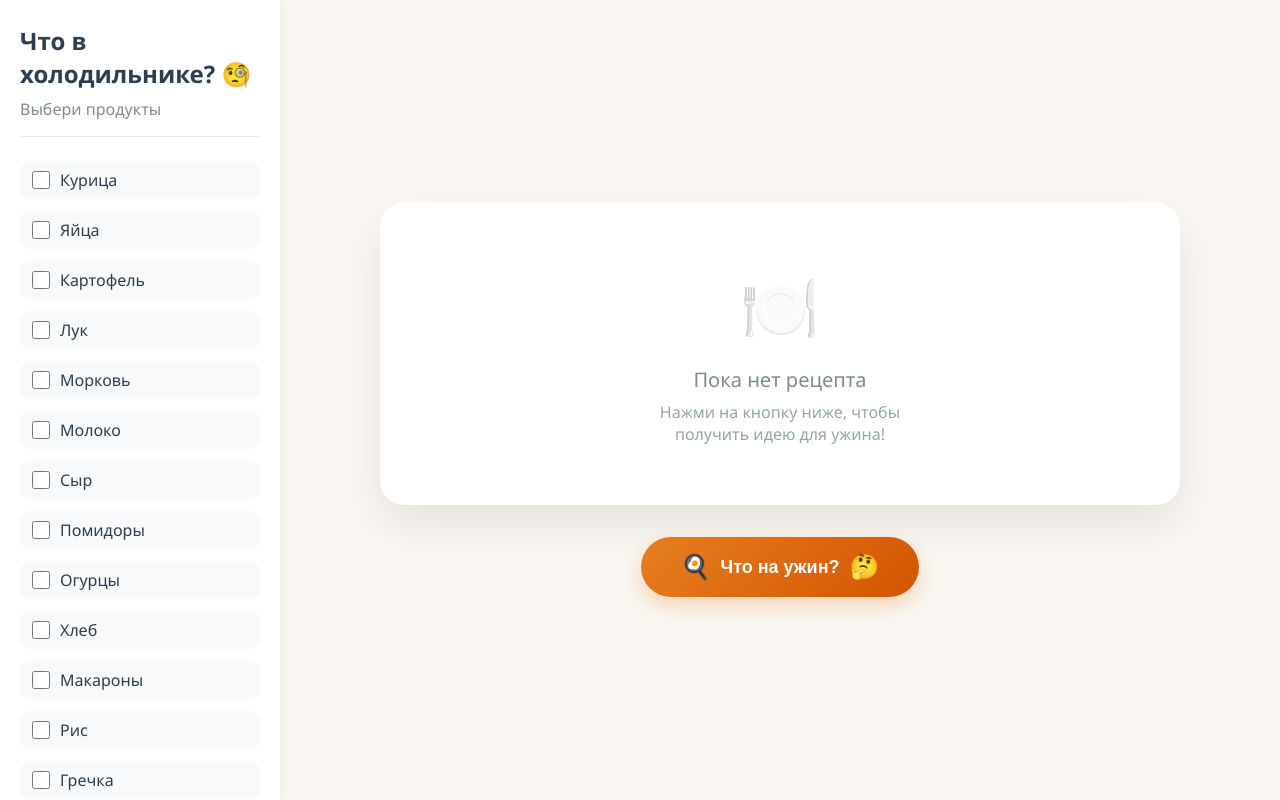
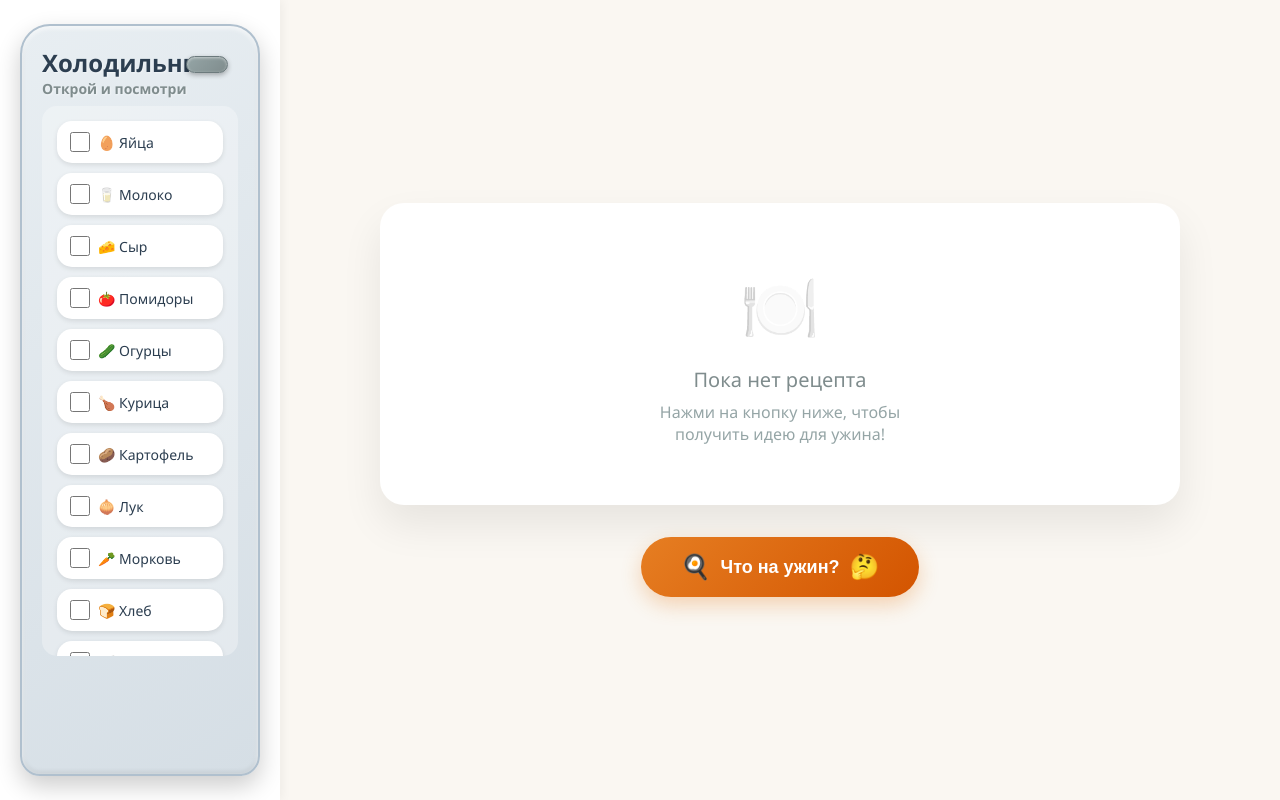
Before and after one commit to Nadya-Semyonova/chto_na_uzhin, a React (Vite) app: page / in a window 1280 px wide. Built offline with nearby package versions, Linux system fonts and the light colour scheme.

Commit message:
сайдбар в виде холодильника

```diff
--- a/src/components/Sidebar/Sidebar.module.css
+++ b/src/components/Sidebar/Sidebar.module.css
@@ -2,66 +2,127 @@
   height: 100%;
   display: flex;
   flex-direction: column;
+  background: linear-gradient(145deg, #e8eef2 0%, #d5dee5 100%);
+  border-radius: 30px 30px 20px 20px;
+  padding: 20px;
+  box-shadow:
+    0 10px 25px rgba(0, 0, 0, 0.2),
+    inset 0 2px 5px rgba(255, 255, 255, 0.8),
+    inset 0 -2px 5px rgba(0, 0, 0, 0.1);
+  position: relative;
+  border: 2px solid #b0c0ce;
+
 }
+
+/* Ручка холодильника */
+.sidebar::before {
+  content: '';
+  position: absolute;
+  top: 30px;
+  right: 30px;
+  width: 40px;
+  height: 15px;
+  background: linear-gradient(135deg, #95a5a6, #7f8c8d);
+  border-radius: 10px;
+  box-shadow:
+    0 2px 5px rgba(0, 0, 0, 0.3),
+    inset 0 1px 3px rgba(255, 255, 255, 0.5);
+  border: 1px solid #6c7a7d;
+}
+
 
 .title {
   font-size: 24px;
   font-weight: 600;
   color: #2c3e50;
   margin: 0 0 8px 0;
+  padding-right: 50px; /* Чтобы текст не заходил на ручку */
+  text-shadow: 1px 1px 2px rgba(255, 255, 255, 0.5);
 }
 
 .subtitle {
   font-size: 16px;
-  color: #7f8c8d;
+  color: #34495e;
   margin: 0 0 24px 0;
   padding-bottom: 16px;
-  border-bottom: 1px solid #e9ecef;
+  border-bottom: 2px dashed #95a5a6;
 }
 
 .ingredientList {
-  display: flex;
-  flex-direction: column;
-  gap: 12px;
+  display: grid;
+  grid-template-columns: repeat(auto-fill, minmax(140px, 1fr));
+  gap: 10px;
   flex: 1;
+  background: rgba(255, 255, 255, 0.3);
+  padding: 15px;
+  border-radius: 15px;
+  margin-bottom: 15px;
+  overflow-y: auto;
+  max-height: calc(100vh - 250px);
 }
 
 .ingredientItem {
   display: flex;
   align-items: center;
-  gap: 10px;
-  padding: 8px 12px;
-  background-color: #f8f9fa;
-  border-radius: 10px;
-  transition: background-color 0.2s;
+  gap: 8px;
+  padding: 10px 12px;
+  background: white;
+  border-radius: 15px;
+  transition: all 0.2s;
   cursor: pointer;
+  box-shadow:
+    0 2px 5px rgba(0, 0, 0, 0.1),
+    inset 0 1px 3px rgba(255, 255, 255, 0.8);
+  border: 1px solid rgba(255, 255, 255, 0.5);
 }
 
 .ingredientItem:hover {
-  background-color: #e9ecef;
+  transform: translateY(-2px);
+  box-shadow: 0 5px 15px rgba(0, 0, 0, 0.15);
+  background: #fef9e7;
 }
 
 .checkbox {
-  width: 18px;
-  height: 18px;
+  width: 20px;
+  height: 20px;
   cursor: pointer;
-  accent-color: #e67e22; /* Оранжевый цвет для чекбокса */
+  accent-color: #3498db;
 }
 
 .label {
-  font-size: 16px;
+  font-size: 14px;
   color: #2c3e50;
   cursor: pointer;
   flex: 1;
 }
 
 .selectedCount {
-  margin-top: 24px;
+  margin-top: 10px;
   padding: 12px;
-  background-color: #e67e22;
+  background: linear-gradient(135deg, #3498db, #2980b9);
   color: white;
-  border-radius: 10px;
+  border-radius: 15px;
   text-align: center;
   font-weight: 500;
   font-size: 14px;
+  box-shadow:
+    0 4px 10px rgba(0, 0, 0, 0.2),
+    inset 0 1px 3px rgba(255, 255, 255, 0.5);
+  border: 1px solid rgba(255, 255, 255, 0.3);
 }
+
+/* Стилизация скроллбара под холодильник */
+.ingredientList::-webkit-scrollbar {
+  width: 8px;
+}
+
+.ingredientList::-webkit-scrollbar-track {
+  background: #b0c0ce;
+  border-radius: 10px;
+}
+
+.ingredientList::-webkit-scrollbar-thumb {
+  background: linear-gradient(135deg, #7f8c8d, #95a5a6);
+  border-radius: 10px;
+  border: 1px solid #ecf0f1;
+}
--- a/src/components/Sidebar/Sidebar.tsx
+++ b/src/components/Sidebar/Sidebar.tsx
@@ -1,28 +1,27 @@
 import { useState } from 'react';
 import styles from './Sidebar.module.css';
 
-// Список самых распространенных продуктов
 const POPULAR_INGREDIENTS = [
-  'Курица',
-  'Яйца',
-  'Картофель',
-  'Лук',
-  'Морковь',
-  'Молоко',
-  'Сыр',
-  'Помидоры',
-  'Огурцы',
-  'Хлеб',
-  'Макароны',
-  'Рис',
-  'Гречка',
-  'Фарш',
-  'Рыба',
-  'Чеснок',
-  'Грибы',
-  'Капуста',
-  'Сметана',
-  'Масло растительное',
+  '🥚 Яйца',
+  '🥛 Молоко',
+  '🧀 Сыр',
+  '🍅 Помидоры',
+  '🥒 Огурцы',
+  '🍗 Курица',
+  '🥔 Картофель',
+  '🧅 Лук',
+  '🥕 Морковь',
+  '🍞 Хлеб',
+  '🍝 Макароны',
+  '🍚 Рис',
+  '🌾 Гречка',
+  '🥩 Фарш',
+  '🐟 Рыба',
+  '🧄 Чеснок',
+  '🍄 Грибы',
+  '🥬 Капуста',
+  '🥛 Сметана',
+  '🫒 Масло',
 ];
 
 interface SidebarProps {
@@ -37,8 +36,6 @@ export const Sidebar: React.FC<SidebarProps> = ({ onIngredientsChange }) => {
       const newSelected = prev.includes(ingredient)
         ? prev.filter(i => i !== ingredient)
         : [...prev, ingredient];
-
-      // Вызываем колбэк, если он передан
       onIngredientsChange?.(newSelected);
       return newSelected;
     });
@@ -46,8 +43,12 @@ export const Sidebar: React.FC<SidebarProps> = ({ onIngredientsChange }) => {
 
   return (
     <div className={styles.sidebar}>
-      <h2 className={styles.title}>Что в холодильнике? 🧐</h2>
-      <p className={styles.subtitle}>Выбери продукты</p>
+      <h2 className={styles.title}>
+        Холодильник
+        <span style={{ fontSize: '14px', display: 'block', color: '#7f8c8d' }}>
+          Открой и посмотри
+        </span>
+      </h2>
 
       <div className={styles.ingredientList}>
         {POPULAR_INGREDIENTS.map((ingredient) => (
@@ -65,7 +66,7 @@ export const Sidebar: React.FC<SidebarProps> = ({ onIngredientsChange }) => {
 
       {selected.length > 0 && (
         <div className={styles.selectedCount}>
-          Выбрано продуктов: {selected.length}
+        Продуктов в холодильнике: {selected.length}
         </div>
       )}
     </div>
```
Also changed, not shown: 1 other file (tests, documents, lock files or other folders).
